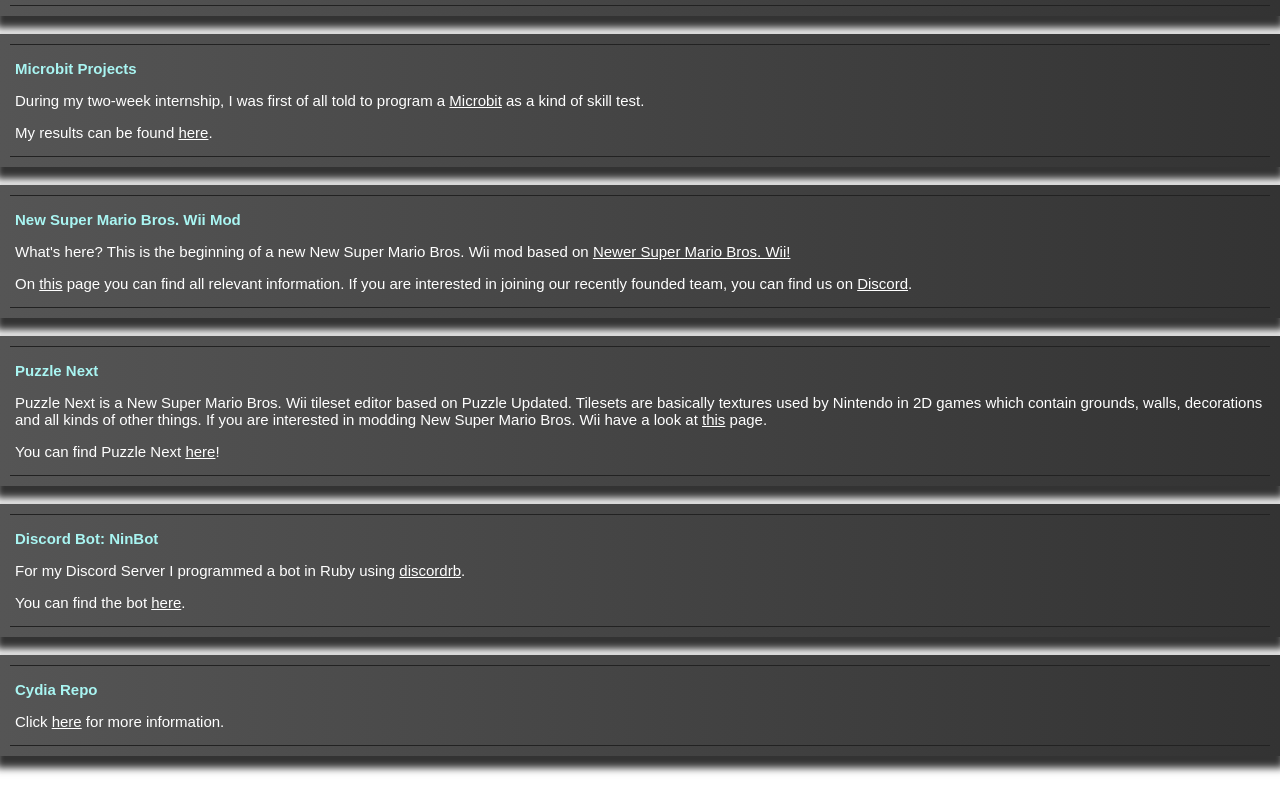
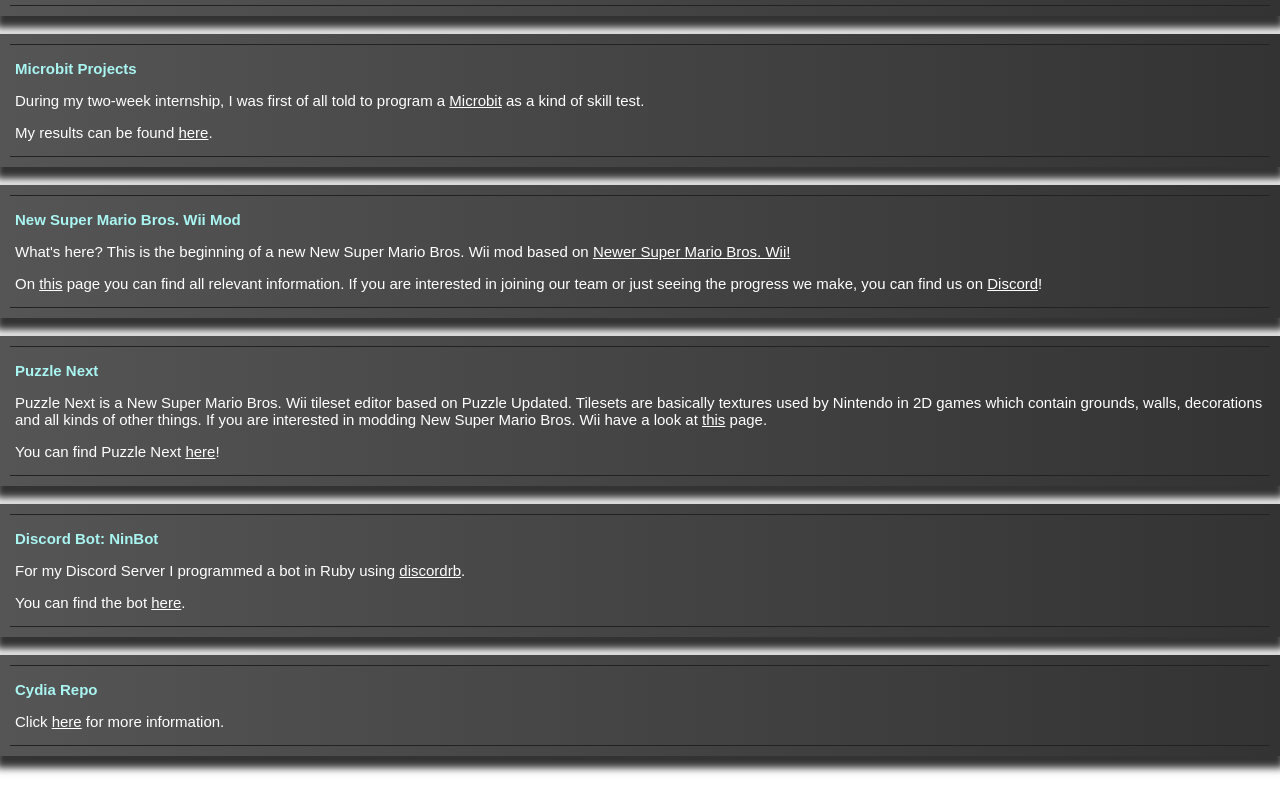
Before and after one commit to N-I-N-0/n-i-n-0.github.io, a plain HTML site: page index.html in a window 1280 px wide. Shown: the part 1183-1983 px from the top of the page. Drawn offline with Linux system fonts and the light colour scheme.

Commit message:
Update index.html

```diff
--- a/index.html
+++ b/index.html
@@ -100,7 +100,7 @@
         <div class="textArea">
             <p><b>New Super Mario Bros. Wii Mod</b></p>
             <p>What's here? This is the beginning of a new New Super Mario Bros. Wii mod based on <a href="https://newerteam.com/wii/">Newer Super Mario Bros. Wii!</a></p>
-            <p>On <a href="https://n-i-n-0.github.io/New-Super-Mario-Lost-Worlds/">this</a> page you can find all relevant information. If you are interested in joining our recently founded team, you can find us on <a href="https://discord.gg/4s72Nnm">Discord</a>.</p>
+            <p>On <a href="https://n-i-n-0.github.io/New-Super-Mario-Lost-Worlds/">this</a> page you can find all relevant information. If you are interested in joining our team or just seeing the progress we make, you can find us on <a href="https://discord.gg/4s72Nnm">Discord</a>!</p>
         </div>
         <p></p>
     </div>
```
